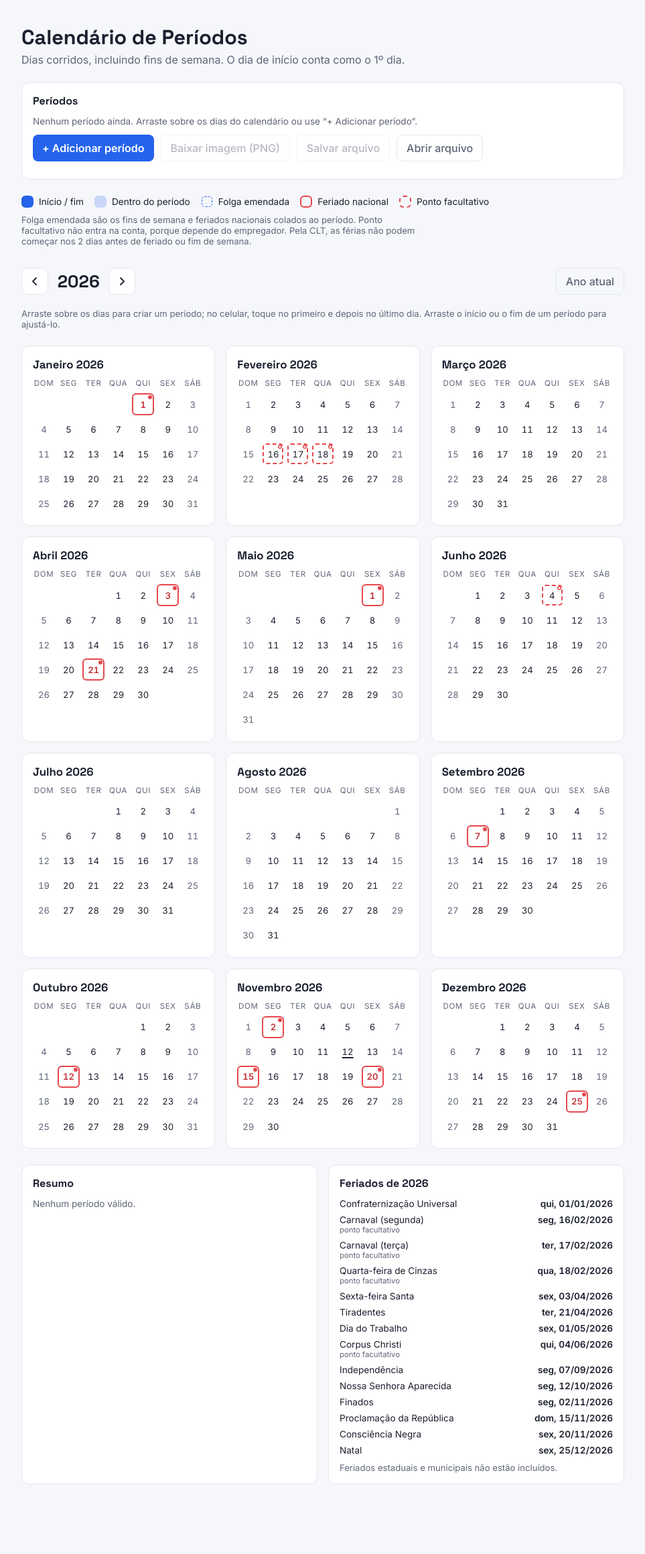
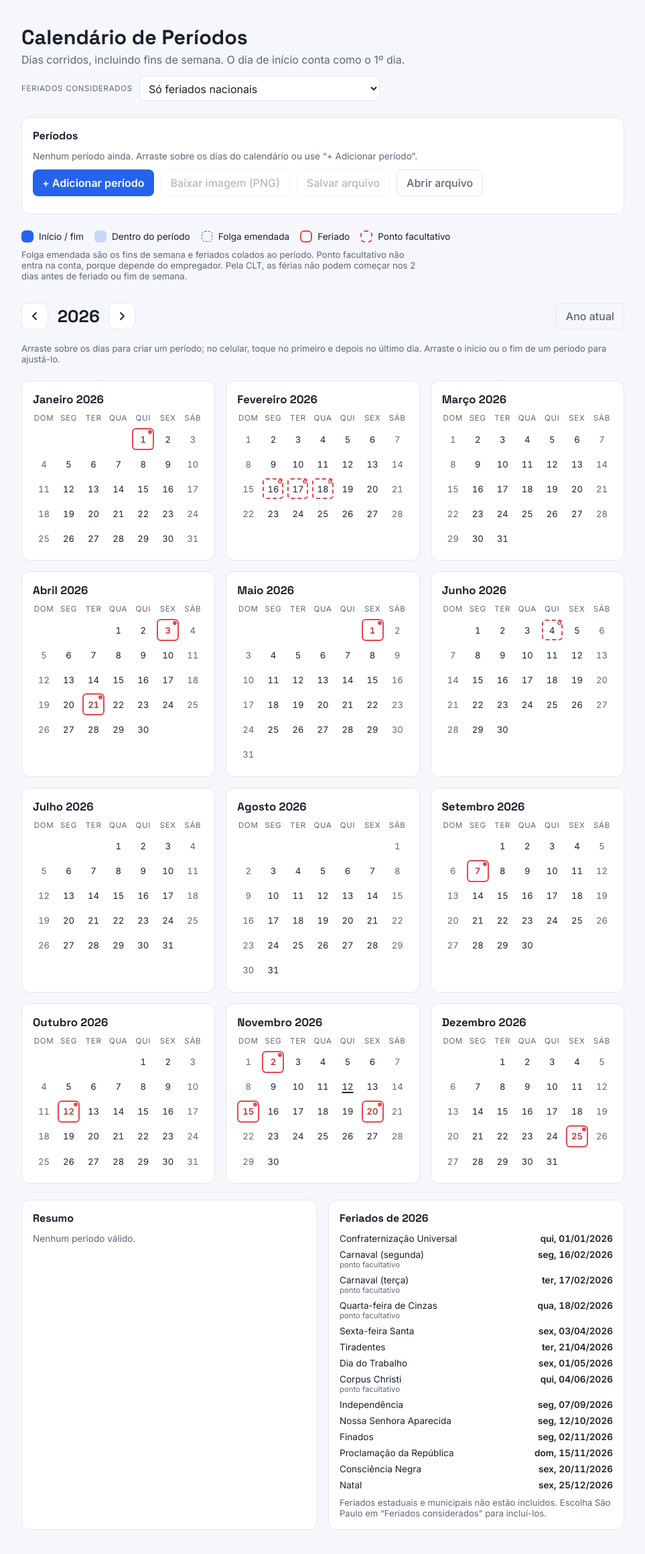
Before and after one commit to ericksantos12/calendario-ferias, a plain HTML site: page index.html in a window 1280 px wide. Shown: the whole page at 67% size, without its empty margins (158-1121 px from the left). Before the commit the page ends 2252 px from the top, so only its background shows below. Drawn offline with Linux system fonts and the light colour scheme.

Commit message:
Feriados do estado e da cidade de São Paulo
- Seletor "Feriados considerados": só nacionais, + estado de SP,
  + estado e cidade de SP
- Estado: 9 de julho; cidade: 25 de janeiro e Corpus Christi como
  feriado municipal (Lei municipal 14.485/2007)
- Feriados estaduais e municipais contam na folga emendada e na regra da CLT
- PNG e nota da lista indicam quais feriados foram considerados

Co-Authored-By: Claude Opus 5.5 <noreply@anthropic.com>

```diff
--- a/index.html
+++ b/index.html
@@ -28,6 +28,9 @@ body{background:var(--bg);color:var(--fg);font-family:var(--body);
 .wrap{max-width:900px;margin:0 auto;display:flex;flex-direction:column;gap:24px}
 h1{font-family:var(--display);font-size:1.9rem;margin:0;text-wrap:balance}
 .sub{color:var(--muted);margin:4px 0 0}
+.loc{display:flex;align-items:center;gap:10px;flex-wrap:wrap;margin-top:14px}
+.loc label{font-size:.72rem;text-transform:uppercase;letter-spacing:.06em;color:var(--muted)}
+.loc select{width:auto;min-width:min(100%,260px)}
 .card{background:var(--card);border:1px solid var(--line);border-radius:12px;padding:16px}
 .ct{font-family:var(--display);margin:0 0 12px;font-size:1rem}
 button:focus-visible,input:focus-visible,select:focus-visible{outline:2px solid var(--p0);outline-offset:2px}
@@ -136,6 +139,12 @@ ul.l li small{color:var(--muted);display:block}
   <header>
     <h1>Calendário de Períodos</h1>
     <p class="sub">Dias corridos, incluindo fins de semana. O dia de início conta como o 1º dia.</p>
+    <div class="loc"><label for="loc">Feriados considerados</label>
+      <select id="loc">
+        <option value="nac">Só feriados nacionais</option>
+        <option value="sp">Nacionais + estado de São Paulo</option>
+        <option value="spc">Nacionais + estado e cidade de São Paulo</option>
+      </select></div>
   </header>
 
   <section class="card">
@@ -155,10 +164,10 @@ ul.l li small{color:var(--muted);display:block}
     <span><i class="sw edge"></i>Início / fim</span>
     <span><i class="sw in"></i>Dentro do período</span>
     <span><i class="sw br"></i>Folga emendada</span>
-    <span><i class="sw hol"></i>Feriado nacional</span>
+    <span><i class="sw hol"></i>Feriado</span>
     <span><i class="sw fac"></i>Ponto facultativo</span>
   </div>
-  <p class="note">Folga emendada são os fins de semana e feriados nacionais colados ao período. Ponto facultativo não entra na conta, porque depende do empregador. Pela CLT, as férias não podem começar nos 2 dias antes de feriado ou fim de semana.</p>
+  <p class="note">Folga emendada são os fins de semana e feriados colados ao período. Ponto facultativo não entra na conta, porque depende do empregador. Pela CLT, as férias não podem começar nos 2 dias antes de feriado ou fim de semana.</p>
 
   <nav class="yearnav" aria-label="Ano">
     <button type="button" class="ybtn" id="prev" aria-label="Ano anterior" title="Ano anterior (tecla ←)"><svg width="16" height="16" viewBox="0 0 16 16" aria-hidden="true"><path d="M10 3 5 8l5 5" fill="none" stroke="currentColor" stroke-width="1.8" stroke-linecap="round" stroke-linejoin="round"/></svg></button>
@@ -173,7 +182,7 @@ ul.l li small{color:var(--muted);display:block}
   <div class="lists">
     <div class="card"><h2 class="ct">Resumo</h2><ul class="l" id="plist"></ul></div>
     <div class="card"><h2 class="ct" id="htitle">Feriados</h2><ul class="l" id="hlist"></ul>
-      <p class="note">Feriados estaduais e municipais não estão incluídos.</p></div>
+      <p class="note" id="locnote"></p></div>
   </div>
 </div>
 <script>
@@ -208,6 +217,14 @@ function range(p){
 }
 
 function easter(y){const a=y%19,b=Math.floor(y/100),c=y%100,d=Math.floor(b/4),e=b%4,f=Math.floor((b+8)/25),g=Math.floor((b-f+1)/3),h=(19*a+b-d-g+15)%30,i=Math.floor(c/4),k=c%4,l=(32+2*e+2*i-h-k)%7,m=Math.floor((a+11*h+22*l)/451),mo=Math.floor((h+l-7*m+114)/31),da=((h+l-7*m+114)%31)+1;return iso(new Date(y,mo-1,da))}
+// Feriados estaduais e municipais disponíveis (por enquanto, só São Paulo)
+const LOCAIS={
+  nac:{nome:"só feriados nacionais"},
+  sp:{nome:"nacionais + estado de São Paulo"},
+  spc:{nome:"nacionais + estado e cidade de São Paulo"}
+};
+const LKEY="calendario-local-v1";
+let local="nac";try{const v=localStorage.getItem(LKEY);if(LOCAIS[v])local=v}catch(e){}
 function holidays(y){
   const e=easter(y),o={};
   o[`${y}-01-01`]="Confraternização Universal";
@@ -216,12 +233,18 @@ function holidays(y){
   o[`${y}-04-21`]="Tiradentes";o[`${y}-05-01`]="Dia do Trabalho";o[addDays(e,60)]="Corpus Christi";
   o[`${y}-09-07`]="Independência";o[`${y}-10-12`]="Nossa Senhora Aparecida";o[`${y}-11-02`]="Finados";
   o[`${y}-11-15`]="Proclamação da República";if(y>=2024)o[`${y}-11-20`]="Consciência Negra";o[`${y}-12-25`]="Natal";
+  if(local==="sp"||local==="spc")o[`${y}-07-09`]="Revolução Constitucionalista (estadual)";
+  if(local==="spc"){
+    o[`${y}-01-25`]="Aniversário de São Paulo (municipal)";
+    o[addDays(e,60)]="Corpus Christi (municipal)"; // feriado na capital pela Lei municipal 14.485/2007
+    if(y<2024)o[`${y}-11-20`]="Consciência Negra (municipal)";
+  }
   return o;
 }
 
 // Feriados que garantem folga (ponto facultativo não conta), folga emendada e regra da CLT
 const FAC=new Set(["Carnaval (segunda)","Carnaval (terça)","Quarta-feira de Cinzas","Corpus Christi"]);
-const HC={},holOf=k=>{const y=+k.slice(0,4);return (HC[y]??=holidays(y))[k]};
+let HC={};const holOf=k=>{const y=+k.slice(0,4);return (HC[y]??=holidays(y))[k]};
 const offDay=k=>{const d=parse(k).getDay(),h=holOf(k);return d===0||d===6||(!!h&&!FAC.has(h))};
 // CLT art. 134 §3º: o início não pode cair nos 2 dias que antecedem feriado ou descanso semanal (nem num dia de folga)
 const cltOk=k=>!offDay(k)&&!offDay(addDays(k,1))&&!offDay(addDays(k,2));
@@ -399,7 +422,10 @@ document.addEventListener("keydown",e=>{
   if(e.key==="ArrowLeft")go(viewYear-1);if(e.key==="ArrowRight")go(viewYear+1);
 });
 function syncActions(){const has=periods.some(range);["png","exp"].forEach(id=>{document.getElementById(id).disabled=!has})}
-function update(follow){save();renderEditor();renderCalendar();syncActions();if(follow!==undefined)reveal(follow,false)}
+function update(follow){const locEl=document.getElementById("loc");locEl.value=local;
+function syncLocNote(){document.getElementById("locnote").textContent=local==="nac"?"Feriados estaduais e municipais não estão incluídos. Escolha São Paulo em “Feriados considerados” para incluí-los.":local==="sp"?"Inclui o feriado estadual de São Paulo. Feriados municipais não estão incluídos.":"Inclui os feriados do estado e da cidade de São Paulo. Na capital, Corpus Christi é feriado municipal."}
+locEl.addEventListener("change",()=>{local=locEl.value;HC={};try{localStorage.setItem(LKEY,local)}catch(e){}syncLocNote();renderEditor();renderCalendar();msg(`Feriados considerados: ${LOCAIS[local].nome}.`)});
+syncLocNote();save();renderEditor();renderCalendar();syncActions();if(follow!==undefined)reveal(follow,false)}
 document.getElementById("add").addEventListener("click",()=>{
   const last=periods.map(range).filter(Boolean).map(r=>r[1]).sort().at(-1);
   let s=last?addDays(last,7):iso(new Date());
@@ -487,10 +513,13 @@ document.getElementById("png").addEventListener("click",()=>{
   let ly=pad+60+rows*mh+(rows-1)*gap+24;x.textAlign="left";
   used.forEach(i=>{const r=rs[i],n=diff(r[0],r[1])+1,L=restLen(r);x.fillStyle=V(`--p${periods[i].color}`);x.beginPath();x.arc(pad+6,ly-5,6,0,7);x.fill();
     x.fillStyle=V("--fg");x.font=F(500,14,body);x.fillText(`${fmt(r[0])} → ${fmt(r[1])}  ·  ${pl(n)}${L>n?`  ·  folga de ${L} dias`:""}`,pad+20,ly);ly+=28});
-  x.fillStyle=V("--muted");x.font=F(400,12,body);x.fillText("Contorno tracejado: folga emendada (fins de semana e feriados colados). Anel vermelho: feriado nacional; tracejado: ponto facultativo.",pad,ly+4);
+  x.fillStyle=V("--muted");x.font=F(400,12,body);x.fillText(`Feriados: ${LOCAIS[local].nome}. Contorno tracejado: folga emendada. Anel vermelho: feriado; tracejado: ponto facultativo.`,pad,ly+4);
   c.toBlob(bl=>{download("calendario.png",bl);msg(`Imagem baixada com ${months.length} mês(es).`)},"image/png");
 });
 const pad2=pad;
-save();renderEditor();renderCalendar();syncActions();
+const locEl=document.getElementById("loc");locEl.value=local;
+function syncLocNote(){document.getElementById("locnote").textContent=local==="nac"?"Feriados estaduais e municipais não estão incluídos. Escolha São Paulo em “Feriados considerados” para incluí-los.":local==="sp"?"Inclui o feriado estadual de São Paulo. Feriados municipais não estão incluídos.":"Inclui os feriados do estado e da cidade de São Paulo. Na capital, Corpus Christi é feriado municipal."}
+locEl.addEventListener("change",()=>{local=locEl.value;HC={};try{localStorage.setItem(LKEY,local)}catch(e){}syncLocNote();renderEditor();renderCalendar();msg(`Feriados considerados: ${LOCAIS[local].nome}.`)});
+syncLocNote();save();renderEditor();renderCalendar();syncActions();
 </script>
 </html>
```
Also changed, not shown: 1 other file.
